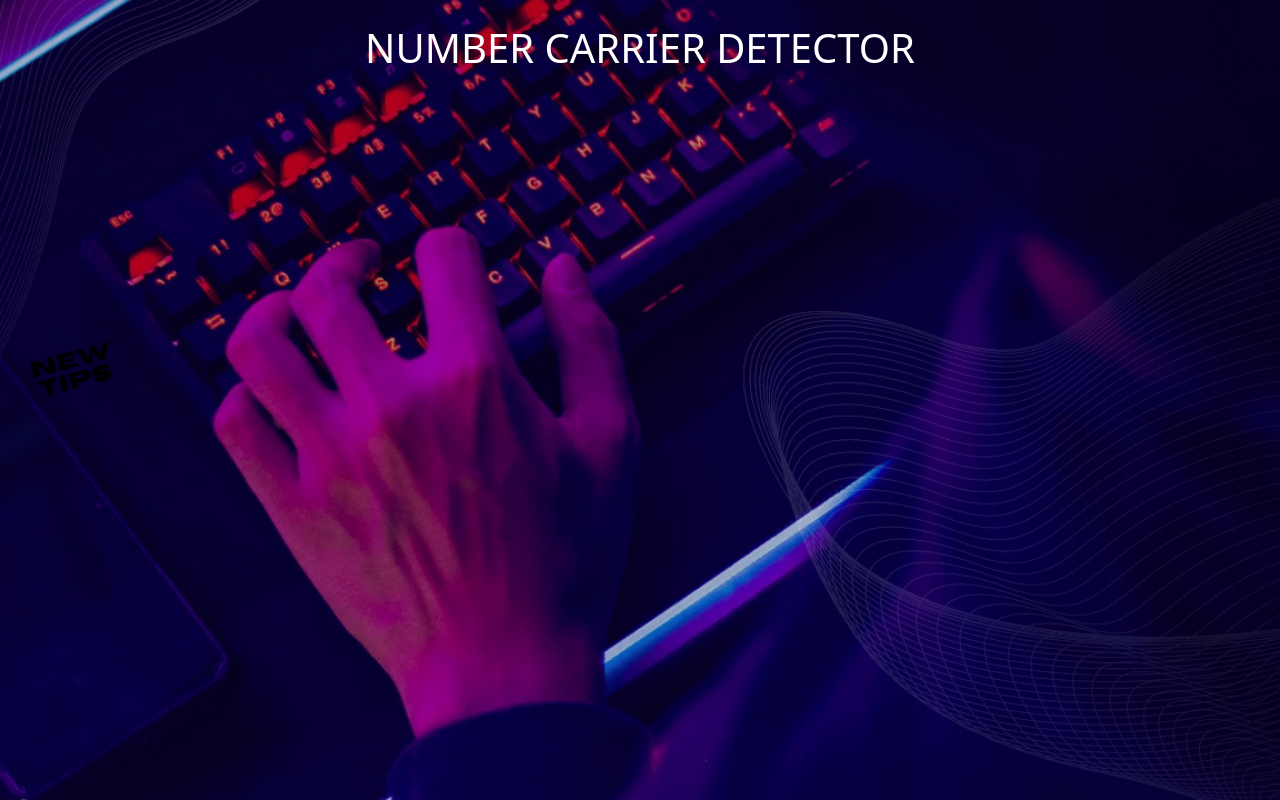
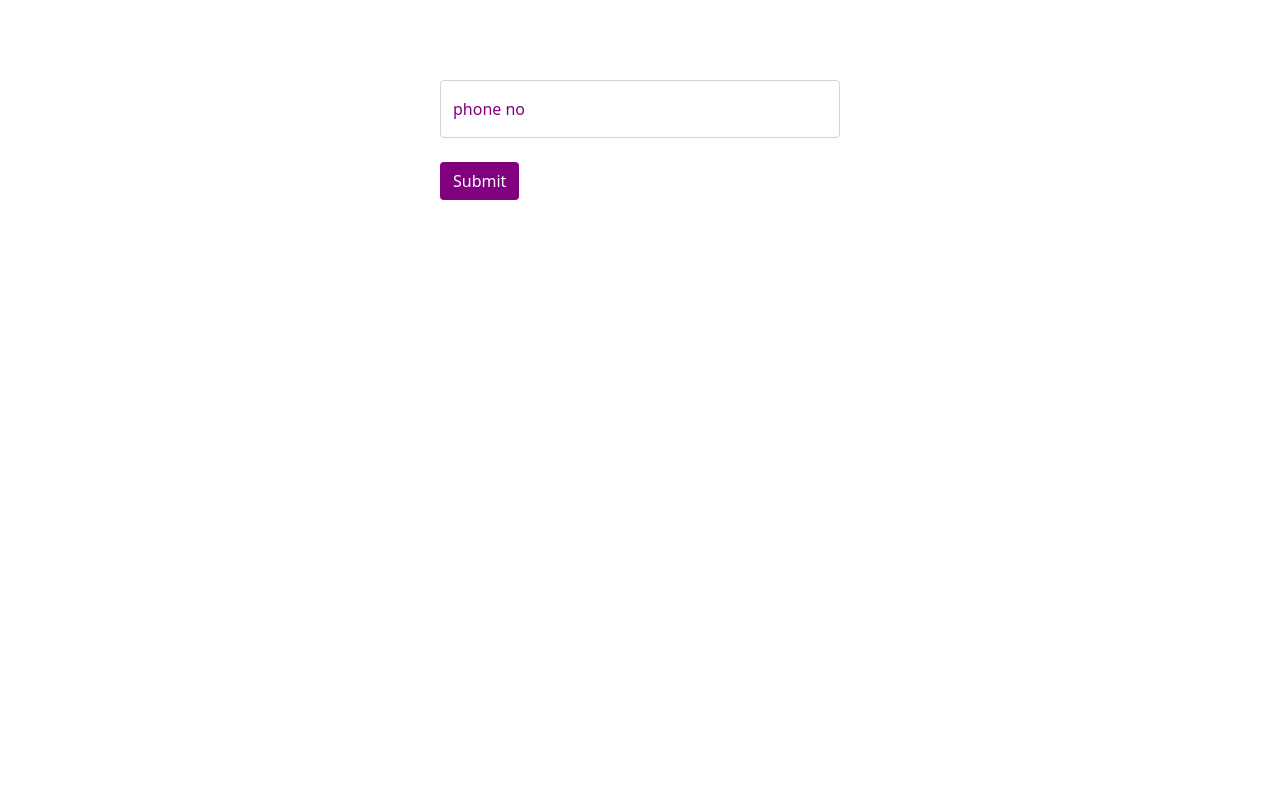
Before and after one commit to Abdussalam-Mujeeb-ur-rahman/Tmax-kit, a plain HTML site: page number-carrier-detector.html in a window 1280 px wide. Drawn offline with nearby package versions, Linux system fonts and the light colour scheme.

Commit message:
design form

```diff
--- a/number-carrier-detector.html
+++ b/number-carrier-detector.html
@@ -5,14 +5,35 @@
   <meta charset="UTF-8">
   <meta name="viewport" content="width=device-width, initial-scale=1">
   <title>Tmax Kit</title>
-  <link rel="stylesheet" href="style.css">
-  <link rel="stylesheet" href="number-carrier-detector.css">
   <link rel="stylesheet" href="http://code.ionicframework.com/ionicons/1.5.2/css/ionicons.min.css">
-  <link rel="stylesheet" href="https://cdn.jsdelivr.net/npm/bootstrap@5.1.3/dist/css/bootstrap.min.css" integrity="sha384-1BmE4kWBq78iYhFldvKuhfTAU6auU8tT94WrHftjDbrCEXSU1oBoqyl2QvZ6jIW3" crossorigin="anonymous" />
+  <link rel="stylesheet" href="https://cdn.jsdelivr.net/npm/bootstrap@5.1.3/dist/css/bootstrap.min.css" integrity="sha384-1BmE4kWBq78iYhFldvKuhfTAU6auU8tT94WrHftjDbrCEXSU1oBoqyl2QvZ6jIW3" crossorigin="anonymous"/>
+  <style>
+      #phoneNo::placeholder {
+          color: purple;
+      }
+      #button{
+          background-color: purple;
+      }
+  </style>
 </head>
 <body>
     <div><br/>
         <h1 class="header text-center text-white">NUMBER CARRIER DETECTOR</h1>
+        <div class="mx-auto" style="max-width: 400px">
+            <form>
+                <div class="form-floating">
+                    <input type="number" max-length="11" placeholder="phone no" class="form-control" id="phoneNo"><br>
+                </div>
+                <button class="btn text-white" id="button">Submit</button>
+            </form>
+        </div>
     </div>
+    <script src="https://cdn.jsdelivr.net/npm/bootstrap@5.1.3/dist/js/bootstrap.bundle.min.js" integrity="sha384-ka7Sk0Gln4gmtz2MlQnikT1wXgYsOg+OMhuP+IlRH9sENBO0LRn5q+8nbTov4+1p" crossorigin="anonymous"></script>
+  <script type="module" src="https://unpkg.com/ionicons@latest/dist/ionicons/ionicons.esm.js"></script>
+  <script nomodule="" src="https://unpkg.com/ionicons@latest/dist/ionicons/ionicons.js"></script>
+  <script>
+      const phoneNo = document.getElementById('phoneNo');
+const button = document.getElementById('butto ');
+  </script>
 </body>
 </html>
```
Also changed, not shown: number-carrier-detector.css (deleted), number.js (added).
